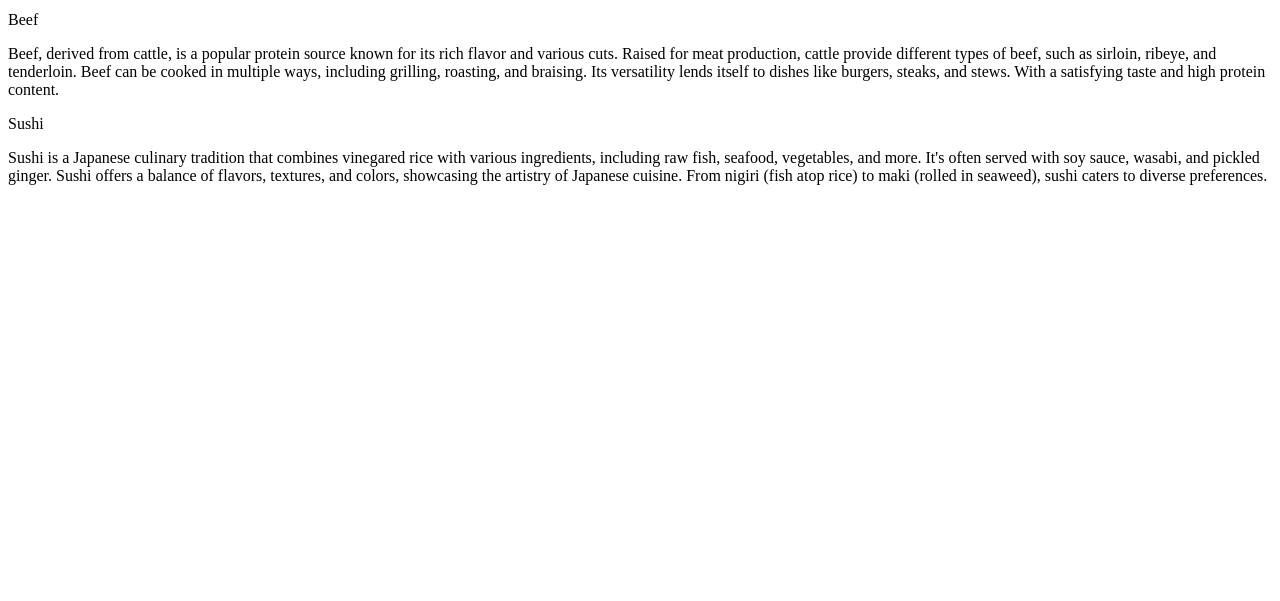
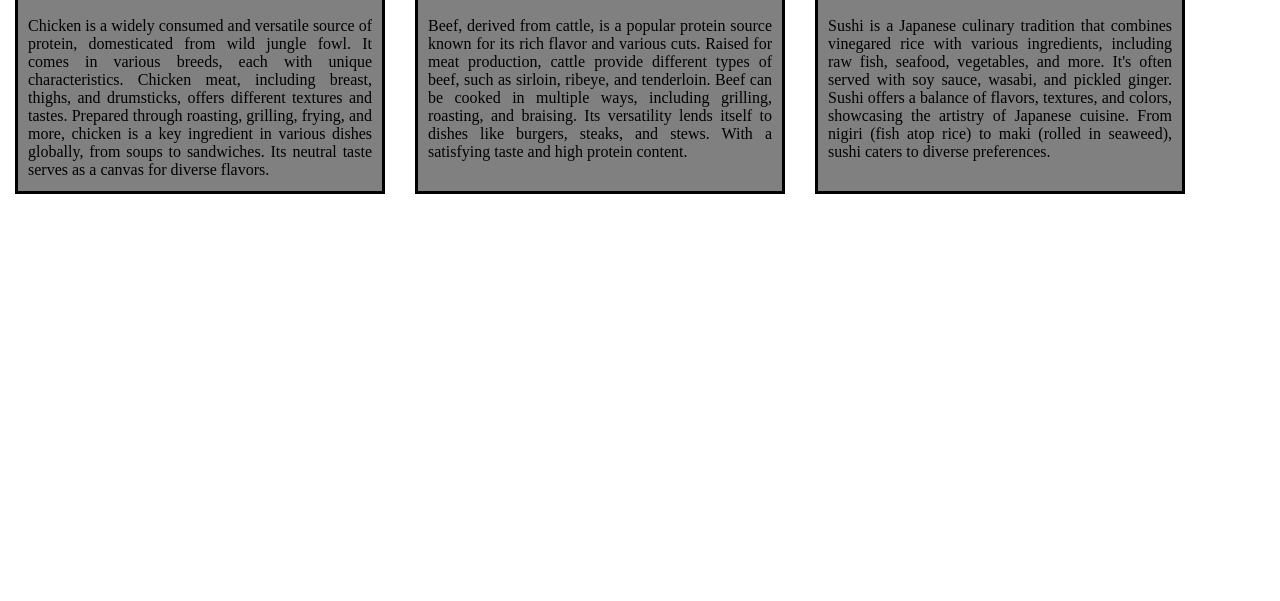
Before and after one commit to ZioMaze/ziomaze.github.io, a plain HTML site: page module2/index.html in a window 1280 px wide. Shown: the part 199-800 px from the top of the page. Drawn offline with Linux system fonts and the light colour scheme.

Commit message:
Update index.html for module2

```diff
--- a/module2/index.html
+++ b/module2/index.html
@@ -4,7 +4,7 @@
         <meta charset="utf8">
         <meta name="viewport" content="width=device-width",initial-scale="1>"
          <title>Our Menu</title>
-        <link rel="stylesheet" href="styl.css"/>
+        <link rel="stylesheet" href="style.css"/>
     </head>
 <body>
     <h1> Our Menu</h1>
```
